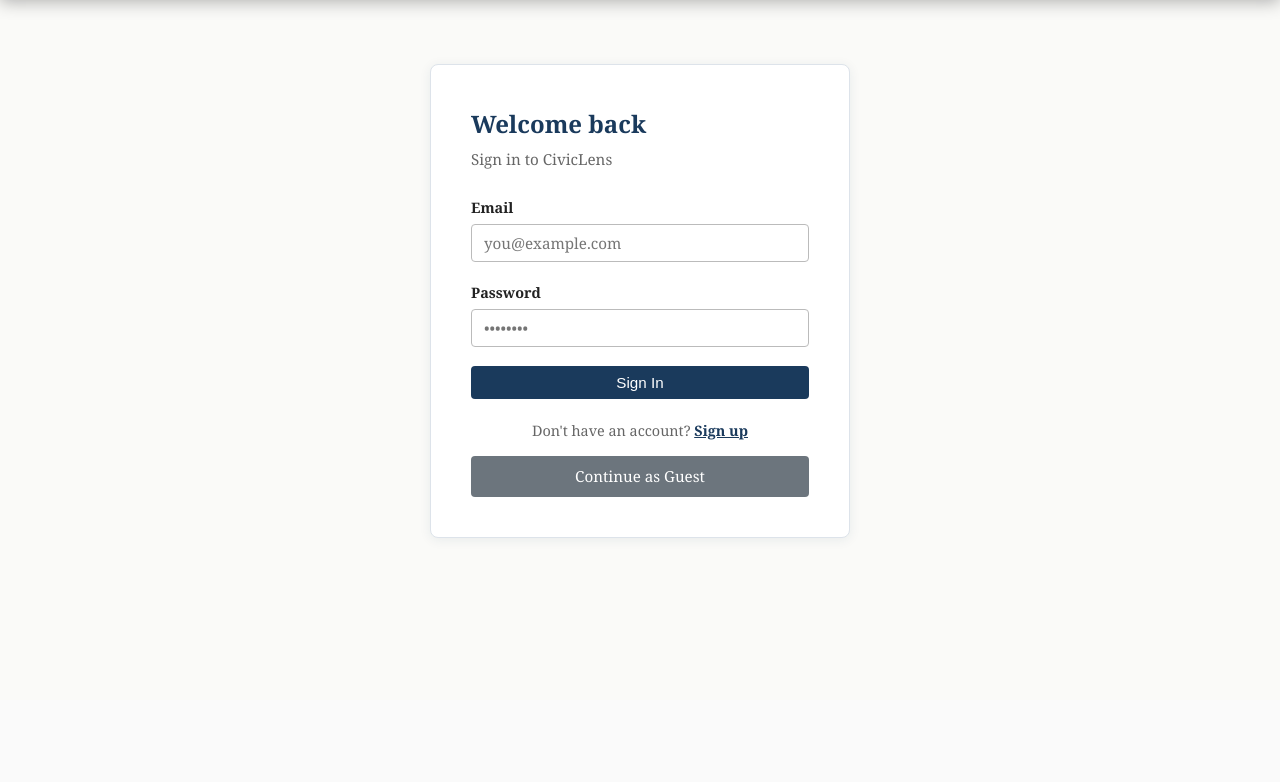
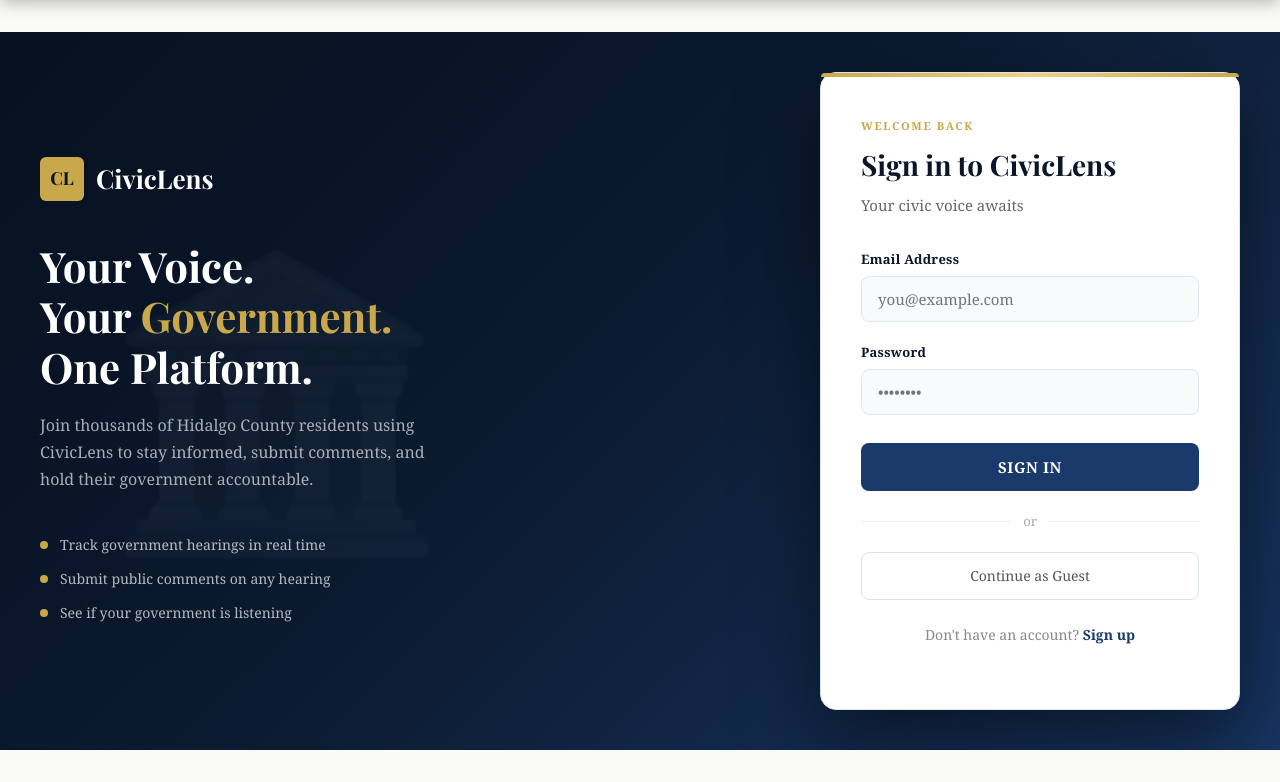
Before and after one commit to luiscarlosgarcia1/hackathon_2026, a Flask app: page /login in a window 1280 px wide. Shown: the part 100-882 px from the top of the page. Before the commit the page ends 638 px from the top, so only its background shows below. Run offline with Flask 3, Linux system fonts and the light colour scheme.

Commit message:
Login & signup(no pics)

```diff
--- /dev/null
+++ b/app/static/auth.css
@@ -0,0 +1,251 @@
+.auth-page {
+  min-height: 80vh;
+  display: flex;
+  align-items: center;
+  justify-content: flex-end;
+  padding: 40px;
+  position: relative;
+  overflow: hidden;
+  margin-left: calc(-50vw + 50%);
+  margin-right: calc(-50vw + 50%);
+  width: 100vw;
+  background:
+    linear-gradient(135deg, rgba(6,16,31,0.92) 0%, rgba(10,22,40,0.85) 50%, rgba(26,58,107,0.80) 100%),
+    linear-gradient(135deg, #0a1628 0%, #1a3a6b 50%, #0d2040 100%);
+
+  /* SWAP THIS LINE when you have your image: */
+  /* background-image: url('/static/your-image.jpg'); */
+  /* background-size: cover; */
+  /* background-position: center; */
+}
+
+.auth-page::before {
+  content: '🏛️';
+  position: absolute;
+  left: 8%;
+  top: 50%;
+  transform: translateY(-50%);
+  font-size: 280px;
+  opacity: 0.04;
+  pointer-events: none;
+}
+
+.auth-left {
+  position: absolute;
+  left: 40px;
+  top: 50%;
+  transform: translateY(-50%);
+  color: white;
+  max-width: 420px;
+}
+
+.auth-brand {
+  display: flex;
+  align-items: center;
+  gap: 12px;
+  margin-bottom: 40px;
+}
+
+.brand-icon {
+  width: 44px;
+  height: 44px;
+  background: #c9a84c;
+  border-radius: 6px;
+  display: flex;
+  align-items: center;
+  justify-content: center;
+  font-family: 'Playfair Display', serif;
+  font-size: 18px;
+  font-weight: 700;
+  color: #0a1628;
+}
+
+.brand-name {
+  font-family: 'Playfair Display', serif;
+  font-size: 26px;
+  font-weight: 700;
+  color: white;
+}
+
+.auth-tagline {
+  font-family: 'Playfair Display', serif;
+  font-size: 42px;
+  font-weight: 700;
+  line-height: 1.2;
+  margin-bottom: 20px;
+  color: white;
+}
+
+.auth-tagline span { color: #c9a84c; }
+
+.auth-desc {
+  font-size: 16px;
+  color: rgba(255,255,255,0.65);
+  line-height: 1.7;
+  font-weight: 300;
+  margin-bottom: 40px;
+}
+
+.auth-badges { display: flex; flex-direction: column; gap: 12px; }
+
+.auth-badge {
+  display: flex;
+  align-items: center;
+  gap: 12px;
+  font-size: 14px;
+  color: rgba(255,255,255,0.7);
+}
+
+.badge-dot {
+  width: 8px;
+  height: 8px;
+  border-radius: 50%;
+  background: #c9a84c;
+  flex-shrink: 0;
+}
+
+.auth-card {
+  background: white;
+  border-radius: 16px;
+  padding: 48px 40px;
+  width: 100%;
+  max-width: 420px;
+  box-shadow: 0 32px 80px rgba(0,0,0,0.5);
+  position: relative;
+  z-index: 1;
+  flex-shrink: 0;
+}
+
+.gold-bar {
+  height: 4px;
+  background: linear-gradient(90deg, #c9a84c, #f0d080, #c9a84c);
+  border-radius: 16px 16px 0 0;
+  margin: -48px -40px 40px;
+}
+
+.card-eyebrow {
+  font-size: 11px;
+  font-weight: 600;
+  letter-spacing: 0.15em;
+  text-transform: uppercase;
+  color: #c9a84c;
+  margin-bottom: 8px;
+}
+
+.auth-card h1 {
+  font-family: 'Playfair Display', serif;
+  font-size: 28px;
+  font-weight: 700;
+  color: #0a1628;
+  margin-bottom: 6px;
+}
+
+.auth-subtitle {
+  font-size: 15px;
+  color: #666;
+  margin-bottom: 32px;
+}
+
+.auth-card .form-group { margin-bottom: 20px; }
+
+.auth-card .form-group label {
+  display: block;
+  font-size: 13px;
+  font-weight: 600;
+  color: #0a1628;
+  margin-bottom: 6px;
+  letter-spacing: 0.02em;
+}
+
+.auth-card .form-group input {
+  width: 100%;
+  padding: 12px 16px;
+  border: 1.5px solid #e0e6ef;
+  border-radius: 8px;
+  font-family: inherit;
+  font-size: 15px;
+  background: #f8fafc;
+  color: #0a1628;
+  transition: all 0.2s;
+}
+
+.auth-card .form-group input:focus {
+  outline: none;
+  border-color: #2557a7;
+  background: white;
+  box-shadow: 0 0 0 3px rgba(37,87,167,0.1);
+}
+
+.btn-primary {
+  width: 100%;
+  padding: 14px;
+  background: #1a3a6b;
+  color: white;
+  border: none;
+  border-radius: 8px;
+  font-family: inherit;
+  font-size: 15px;
+  font-weight: 600;
+  letter-spacing: 0.04em;
+  text-transform: uppercase;
+  cursor: pointer;
+  transition: all 0.2s;
+  margin-top: 8px;
+}
+
+.btn-primary:hover {
+  background: #2557a7;
+  transform: translateY(-1px);
+  box-shadow: 0 6px 20px rgba(37,87,167,0.35);
+}
+
+.divider {
+  display: flex;
+  align-items: center;
+  gap: 12px;
+  margin: 20px 0;
+  color: #aaa;
+  font-size: 13px;
+}
+
+.divider::before, .divider::after {
+  content: '';
+  flex: 1;
+  height: 1px;
+  background: #e8ecf0;
+}
+
+.btn-guest {
+  width: 100%;
+  padding: 12px;
+  background: transparent;
+  color: #555;
+  border: 1.5px solid #dde3ea;
+  border-radius: 8px;
+  font-family: inherit;
+  font-size: 14px;
+  font-weight: 500;
+  cursor: pointer;
+  transition: all 0.2s;
+  text-decoration: none;
+  display: block;
+  text-align: center;
+}
+
+.btn-guest:hover { border-color: #1a3a6b; color: #1a3a6b; background: #f0f4fa; }
+
+.auth-footer {
+  text-align: center;
+  margin-top: 24px;
+  font-size: 14px;
+  color: #888;
+}
+
+.auth-footer a { color: #1a3a6b; font-weight: 600; text-decoration: none; }
+.auth-footer a:hover { color: #c9a84c; }
+
+@media (max-width: 768px) {
+  .auth-left { display: none; }
+  .auth-page { justify-content: center; padding: 20px; }
+  .auth-card { max-width: 100%; }
+}
--- a/app/templates/auth/login.html
+++ b/app/templates/auth/login.html
@@ -1,11 +1,31 @@
 {% extends "base.html" %}
 {% block title %}Login — CivicLens{% endblock %}
 
+{% block head %}
+<link rel="stylesheet" href="{{ url_for('static', filename='auth.css') }}">
+{% endblock %}
+
 {% block content %}
-<div class="auth-container">
+<div class="auth-page">
+  <div class="auth-left">
+    <div class="auth-brand">
+      <div class="brand-icon">CL</div>
+      <span class="brand-name">CivicLens</span>
+    </div>
+    <h2 class="auth-tagline">Your Voice.<br>Your <span>Government.</span><br>One Platform.</h2>
+    <p class="auth-desc">Join thousands of Hidalgo County residents using CivicLens to stay informed, submit comments, and hold their government accountable.</p>
+    <div class="auth-badges">
+      <div class="auth-badge"><div class="badge-dot"></div>Track government hearings in real time</div>
+      <div class="auth-badge"><div class="badge-dot"></div>Submit public comments on any hearing</div>
+      <div class="auth-badge"><div class="badge-dot"></div>See if your government is listening</div>
+    </div>
+  </div>
+
   <div class="auth-card">
-    <h1>Welcome back</h1>
-    <p class="auth-subtitle">Sign in to CivicLens</p>
+    <div class="gold-bar"></div>
+    <div class="card-eyebrow">Welcome Back</div>
+    <h1>Sign in to CivicLens</h1>
+    <p class="auth-subtitle">Your civic voice awaits</p>
 
     {% if error %}
     <div class="flash flash-error">{{ error }}</div>
@@ -13,22 +33,19 @@
 
     <form method="POST" action="{{ url_for('web.login') }}">
       <div class="form-group">
-        <label for="email">Email</label>
+        <label for="email">Email Address</label>
         <input type="email" id="email" name="email" required placeholder="you@example.com">
       </div>
       <div class="form-group">
         <label for="password">Password</label>
         <input type="password" id="password" name="password" required placeholder="••••••••">
       </div>
-      <button type="submit" class="btn" style="width:100%">Sign In</button>
+      <button type="submit" class="btn-primary">Sign In</button>
     </form>
 
+    <div class="divider">or</div>
+    <a href="{{ url_for('web.list_hearings') }}" class="btn-guest">Continue as Guest</a>
     <p class="auth-footer">Don't have an account? <a href="{{ url_for('web.signup') }}">Sign up</a></p>
-    <div style="text-align:center; margin-top:0.75rem;">
-  <a href="{{ url_for('web.list_hearings') }}" class="btn" style="background:#6c757d; width:100%; display:block;">
-    Continue as Guest
-  </a>
-</div>
   </div>
 </div>
 {% endblock %}
```
Also changed, not shown: app/templates/auth/signup.html (+23 -3 lines).
